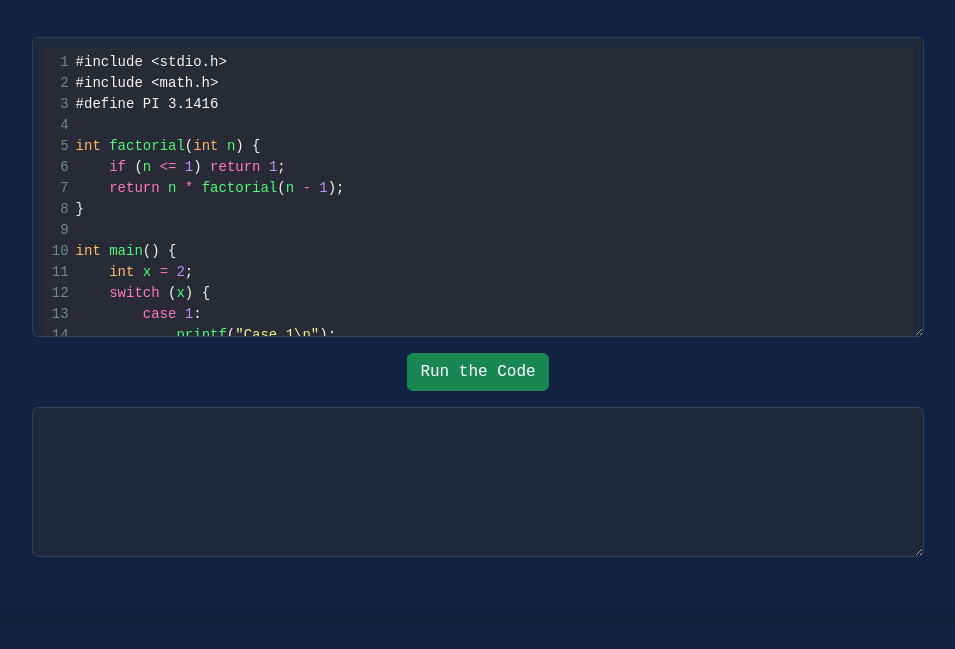
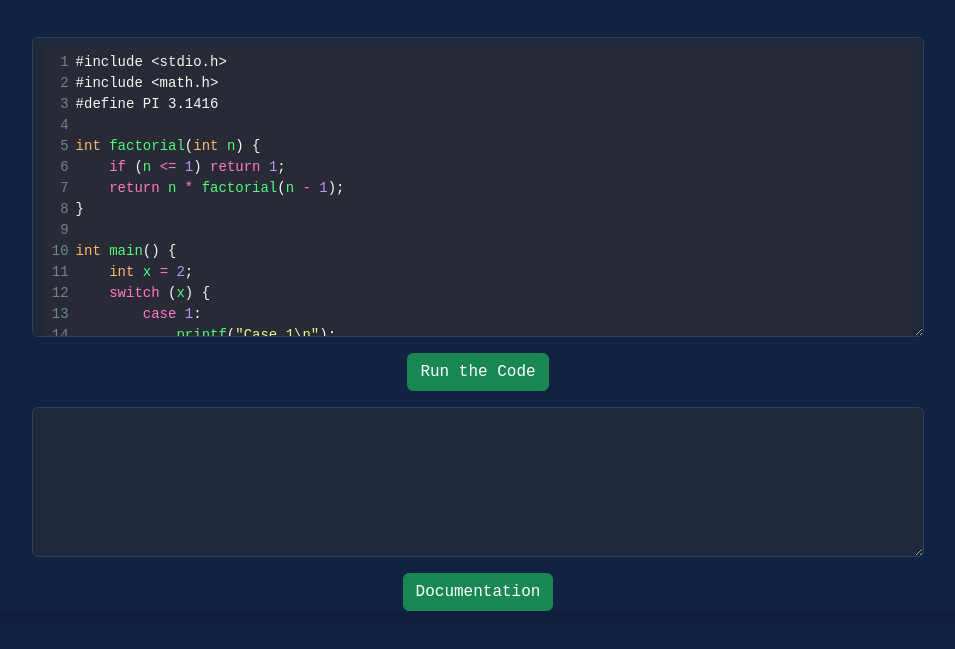
Before and after one commit to AnisurRahmanJU/CRunnerJS, a plain HTML site: page index.html in a window 1280 px wide. Shown: the part 107-756 px from the top of the page, without its empty margins (162-1117 px from the left). Drawn offline with nearby package versions, Linux system fonts and the light colour scheme.

Commit message:
Update index.html

```diff
--- a/index.html
+++ b/index.html
@@ -82,8 +82,9 @@ int main() {
     </div>
     <!-- Output area -->
     <pre id="output"></pre>
-     <br>
-     <br>
+    <div class="d-flex my-3 justify-content-center gap-3">
+     <a href = "https://github.com/AnisurRahmanJU/CRunnerJS" target="_blank"><button  class="btn btn-success">Documentation</button></a>
+    </div>
    </div>
 
   <!-- CodeMirror JS -->
```
